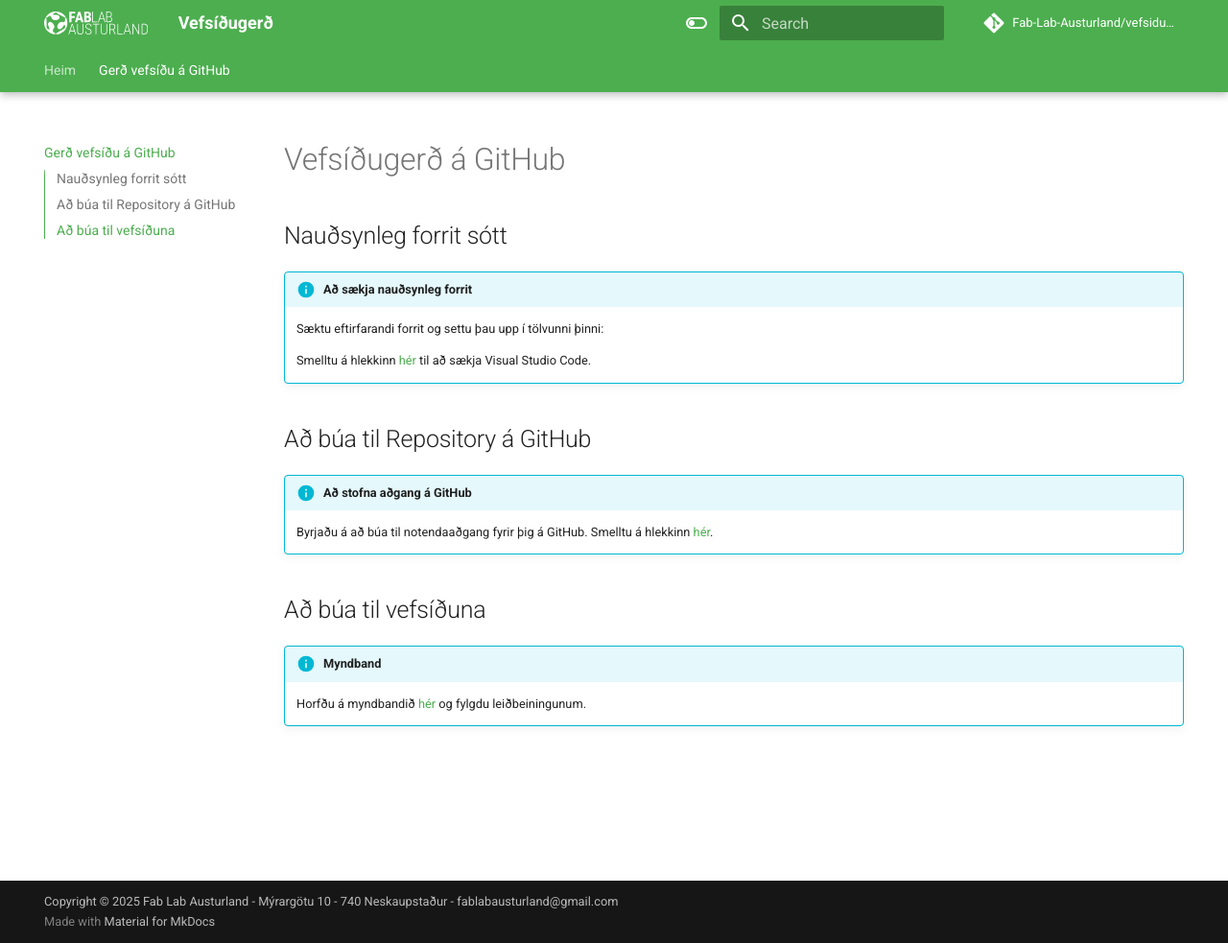
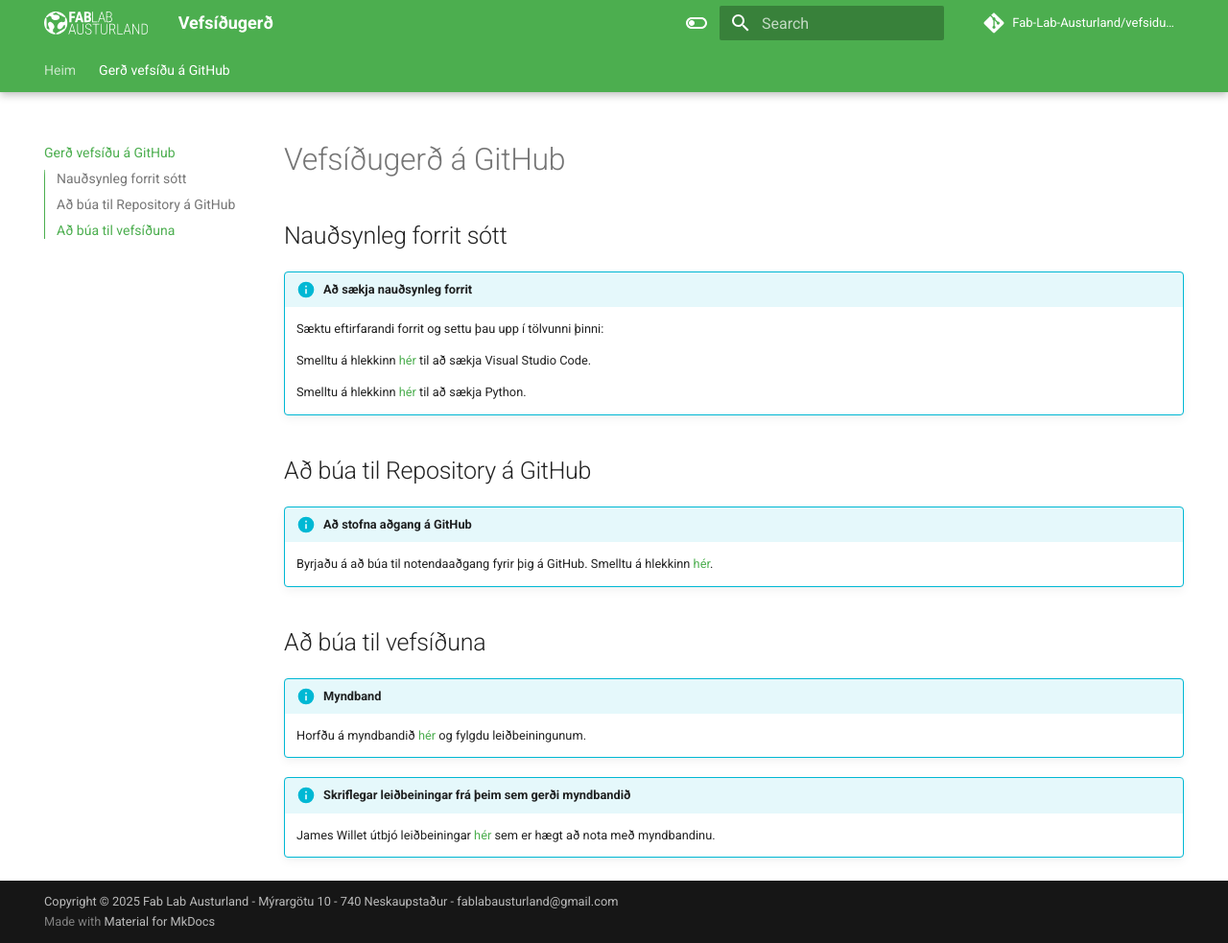
Before and after one commit to Fab-Lab-Austurland/vefsidugerd, an MkDocs documentation site: the page built from docs/github.md, in a window 1280 px wide and 983 px high. Shown: the whole window at 96% size. Built offline with MkDocs 1.6.1 and Material for MkDocs 9.7.7, drawn with Linux system fonts in a browser that asks for light colours; comment, search, counter and statistics services are not loaded.

Commit message:
Myndband og vefsíða github

```diff
--- a/docs/github.md
+++ b/docs/github.md
@@ -7,6 +7,8 @@
     Sæktu eftirfarandi forrit og settu þau upp í tölvunni þinni:
 
     Smelltu á hlekkinn [hér](https://code.visualstudio.com/) til að sækja Visual Studio Code.
+
+    Smelltu á hlekkinn [hér](https://www.python.org/downloads/) til að sækja Python.
 
 ## Að búa til Repository á GitHub
 
@@ -19,3 +21,7 @@
 !!! Info "Myndband"
 
     Horfðu á myndbandið [hér](https://www.youtube.com/watch?v=xlABhbnNrfI) og fylgdu leiðbeiningunum.
+
+!!! Info "Skriflegar leiðbeiningar frá þeim sem gerði myndbandið"
+
+    James Willet útbjó leiðbeiningar [hér](https://jameswillett.dev/getting-started-with-material-for-mkdocs/#mkdocs-vs-material-for-mkdocs) sem er hægt að nota með myndbandinu.
```
